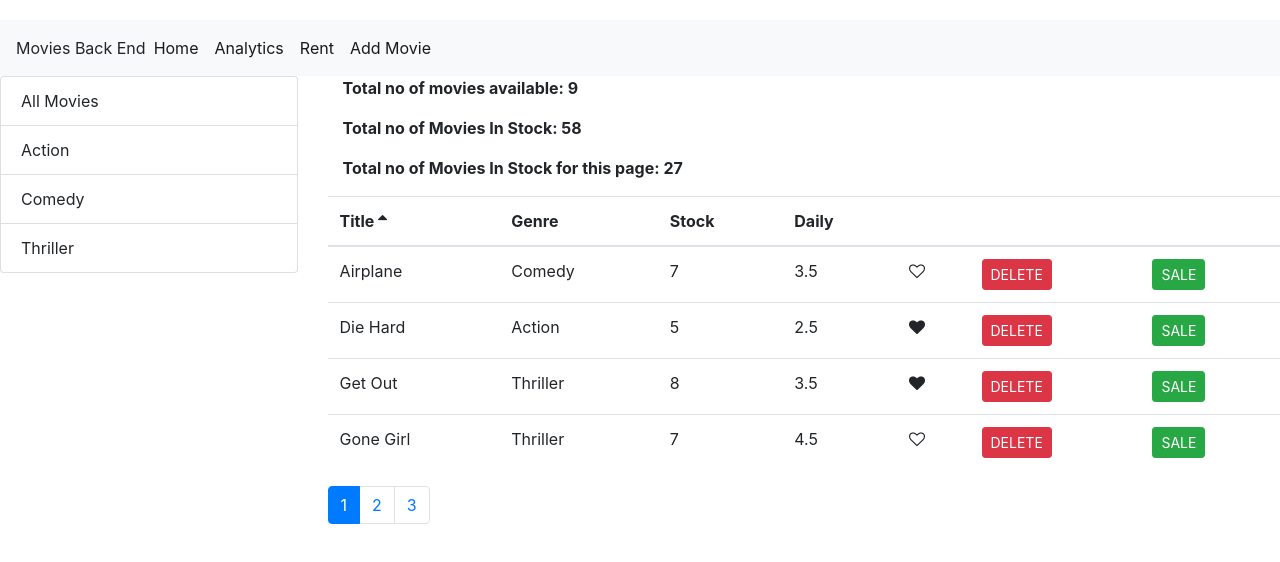
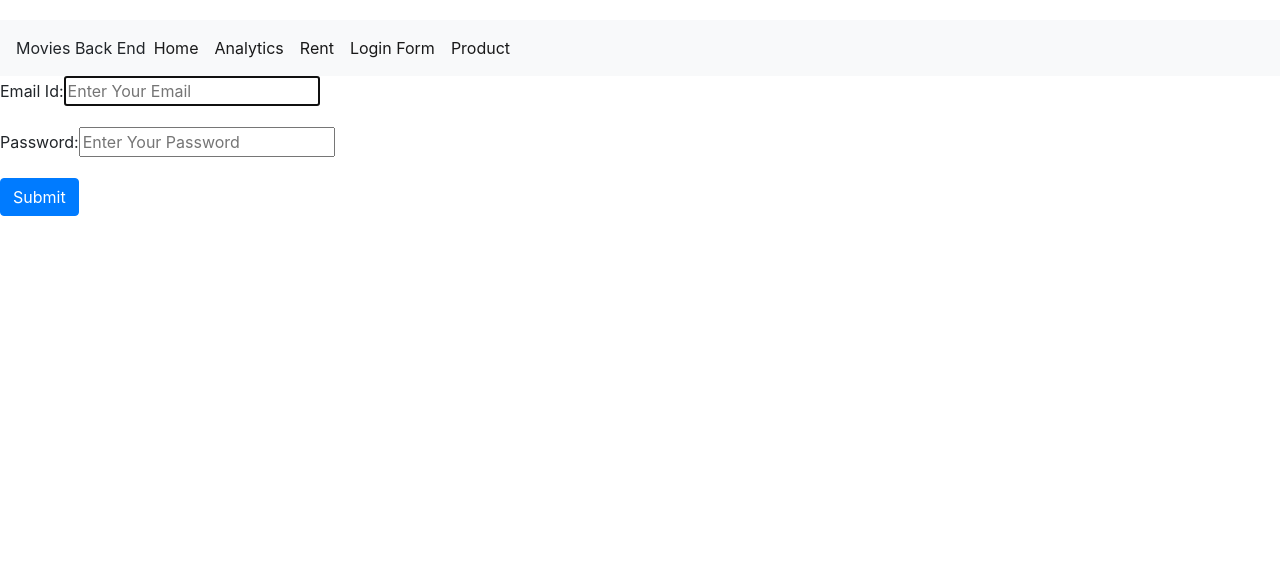
Before and after one commit to vamsiKrishna0315/Reactdummy, a React app: page /loginform in a window 1280 px wide. Shown: the top 562 px of the page. Built offline with nearby package versions, Linux system fonts and the light colour scheme.

Commit message:
forms started

```diff
--- a/src/App.js
+++ b/src/App.js
@@ -4,7 +4,8 @@ import Movies from './components/Movies/movies';
 import NavBar from './components/Movies/subComponents/navbar';
 import Analytics from './components/Movies/subComponents/analytics';
 import Rent from './components/Movies/subComponents/rent';
-import AddMovie from './components/Movies/subComponents/addmovie';
+import LoginForm from './components/Movies/subComponents/loginForm';
+import Product from './components/Movies/subComponents/product';
 import './App.css';
 
 class App extends Component {
@@ -15,9 +16,10 @@ class App extends Component {
           <NavBar />
           <div className="content">
             <Switch>
+              <Route path="/product" component={Product} />
               <Route path="/analytics" component={Analytics} />
               <Route path="/rent" component={Rent} />
-              <Route path="/addmovie" component={AddMovie} />
+              <Route path="/loginform" component={LoginForm} />
               <Route path="/" component={Movies} />
             </Switch>
           </div>
--- a/src/components/Movies/movies.jsx
+++ b/src/components/Movies/movies.jsx
@@ -85,6 +85,10 @@ class Movies extends Component {
         //  console.log(sortColumn.order)
         const movies = paginate(sorted, currentPage, pageSize);
         const totalStocksPerPage = movies.reduce((sum, movie) => sum + movie.numberInStock, 0);
+        // function getAnalyticsData(filteredLength, totalStocks) {
+        //     sessionStorage.setItem('total_no_of_movies', filteredLength);
+        //     sessionStorage.setItem('total_movies_in_stock', totalStocks);
+        //   }
         return (
             <div className='row'>
                 <div className="col-3">
--- a/src/components/Movies/subComponents/addmovie.jsx
+++ /dev/null
@@ -1,9 +0,0 @@
-import React from 'react';
-
-const AddMovie = () => {
-    return(
-        <h2>In Add Movie</h2>
-    )
-}
-
-export default AddMovie;
--- a/src/components/Movies/subComponents/analytics.jsx
+++ b/src/components/Movies/subComponents/analytics.jsx
@@ -1,9 +1,14 @@
 import React from 'react';
 
-const Analytics = () => {
-    return(
-        <h2>In Analytics</h2>
-    )
-}
+const Analytics = ({ filtered, totalStocks, totalStocksPerPage }) => {
+
+  return (
+    <>
+      <p className='container'>Total no of movies available: {filtered}</p>
+      <p className='container'>Total no of Movies In Stock: {totalStocks}</p>
+      <p className='container'>Total no of Movies In Stock for this page: {totalStocksPerPage}</p>
+    </>
+  );
+};
 
 export default Analytics;
--- /dev/null
+++ b/src/components/Movies/subComponents/loginForm.jsx
@@ -0,0 +1,45 @@
+import React, { Component } from 'react';
+
+class LoginForm extends Component {
+    state ={
+        account:{username: '', password: ''}
+    }
+       handleSubmit = e => {
+        e.preventDefault();
+
+        const username  = this.username.current.value;
+        const password  = this.password.current.value;
+    };
+
+    handleChange = ({currentTarget: input}) =>{
+        const account = {...this.state.account};
+        // account.username = e.currenttarget.value;
+        account[input.name] =input.value;
+        this.setState({ account });
+    }
+    render() {
+        const {account} = this.state;
+        return (<div>
+           <form onSubmit={this.handleSubmit}>
+            <div className='form-group'>
+                <label for="username">Email Id: </label>
+                <input
+                autoFocus
+                value= {account.username}
+                onChange ={this.handleChange}
+                name= "username"
+                className='form-control-md' type='text' id='username' placeholder='Enter Your Email'>
+                </input>
+            </div>
+            <div className='form-group'>
+                <label for="password">Password: </label>
+                <input value= {account.password} name= "password" className='form-control-md' type='password' id='password' placeholder='Enter Your Password'>
+                </input>
+            </div>
+            <button type='submit' className='btn btn-primary'>Submit</button>
+           </form>
+        </div>);
+    }
+}
+
+export default LoginForm;
--- a/src/components/Movies/subComponents/navbar.jsx
+++ b/src/components/Movies/subComponents/navbar.jsx
@@ -7,7 +7,8 @@ class NavBar extends Component {
       { menuName: 'Home', to: '/' },
       { menuName: 'Analytics', to: '/analytics' },
       { menuName: 'Rent', to: '/rent' },
-      { menuName: 'Add Movie', to: '/addmovie' }
+      { menuName: 'Login Form', to: '/loginform' },
+      { menuName: 'Product', to: '/product' }
     ]
   };
 
--- /dev/null
+++ b/src/components/Movies/subComponents/product.jsx
@@ -0,0 +1,11 @@
+import React from 'react';
+
+const Product = () => {
+    return(
+        <div>
+            <input type="text" />
+            <input type="submit" />
+        </div>
+    )
+}
+export default Product;
```
Also changed, not shown: src/components/Movies/subComponents/formfield.jsx (added, +11 -0 lines), 1 other file (tests, documents, lock files or other folders).
